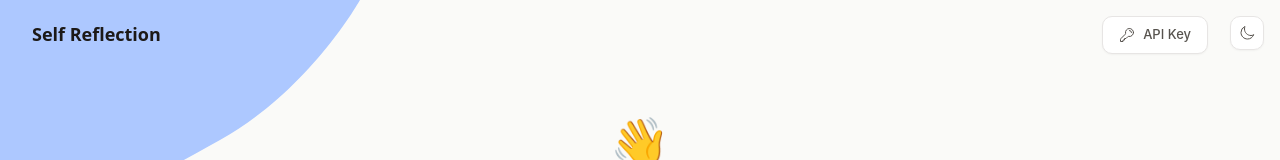
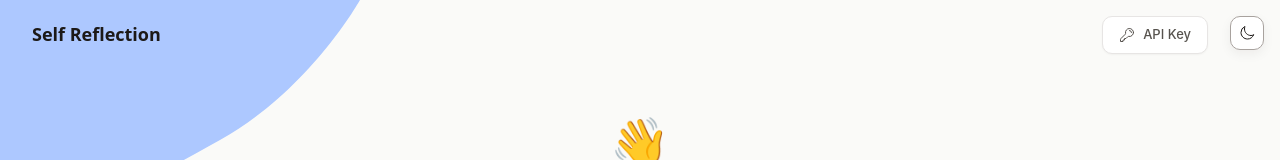
Before and after one commit to Imane-Idrissi/self-reflection-app, a React (Vite) app: page / in a window 1280 px wide. Shown: the top 160 px of the page. Built offline with nearby package versions, Linux system fonts and the light colour scheme.

Commit message:
fix: improve theme toggle visibility with stronger border and icon contrast

```diff
--- a/src/renderer/components/ThemeToggle.tsx
+++ b/src/renderer/components/ThemeToggle.tsx
@@ -4,7 +4,7 @@ export default function ThemeToggle({ theme, onToggle }: { theme: Theme; onToggl
   return (
     <button
       onClick={onToggle}
-      className="flex items-center justify-center rounded-md border border-border bg-bg-elevated p-sm shadow-sm transition-colors duration-[150ms] hover:border-primary-400 hover:text-primary-600"
+      className="flex items-center justify-center rounded-md border border-text-tertiary bg-bg-elevated p-sm shadow-md transition-colors duration-[150ms] hover:border-primary-400 hover:text-primary-600"
       aria-label={theme === 'dark' ? 'Switch to light mode' : 'Switch to dark mode'}
     >
       {theme === 'dark' ? <SunIcon /> : <MoonIcon />}
@@ -14,7 +14,7 @@ export default function ThemeToggle({ theme, onToggle }: { theme: Theme; onToggl
 
 function MoonIcon() {
   return (
-    <svg className="h-4 w-4 text-text-secondary" fill="none" viewBox="0 0 24 24" strokeWidth={1.5} stroke="currentColor">
+    <svg className="h-4 w-4 text-text-primary" fill="none" viewBox="0 0 24 24" strokeWidth={1.5} stroke="currentColor">
       <path strokeLinecap="round" strokeLinejoin="round" d="M21.752 15.002A9.718 9.718 0 0118 15.75c-5.385 0-9.75-4.365-9.75-9.75 0-1.33.266-2.597.748-3.752A9.753 9.753 0 003 11.25C3 16.635 7.365 21 12.75 21a9.753 9.753 0 009.002-5.998z" />
     </svg>
   );
@@ -22,7 +22,7 @@ function MoonIcon() {
 
 function SunIcon() {
   return (
-    <svg className="h-4 w-4 text-text-secondary" fill="none" viewBox="0 0 24 24" strokeWidth={1.5} stroke="currentColor">
+    <svg className="h-4 w-4 text-text-primary" fill="none" viewBox="0 0 24 24" strokeWidth={1.5} stroke="currentColor">
       <path strokeLinecap="round" strokeLinejoin="round" d="M12 3v2.25m6.364.386l-1.591 1.591M21 12h-2.25m-.386 6.364l-1.591-1.591M12 18.75V21m-4.773-4.227l-1.591 1.591M5.25 12H3m4.227-4.773L5.636 5.636M15.75 12a3.75 3.75 0 11-7.5 0 3.75 3.75 0 017.5 0z" />
     </svg>
   );
--- a/src/renderer/report-preview.tsx
+++ b/src/renderer/report-preview.tsx
@@ -1,6 +1,8 @@
-import { createElement } from 'react';
+import { createElement, useState } from 'react';
 import { createRoot } from 'react-dom/client';
 import './styles/globals.css';
+import { useTheme } from './useTheme';
+import ThemeToggle from './components/ThemeToggle';
 import ReportScreen from './screens/ReportScreen';
 
 // eslint-disable-next-line @typescript-eslint/no-explicit-any
@@ -86,9 +88,19 @@ import ReportScreen from './screens/ReportScreen';
     }),
 };
 
+function ReportPreview() {
+  const { theme, toggle } = useTheme();
+  return createElement('div', null,
+    createElement('div', { className: 'fixed top-md right-md z-50' },
+      createElement(ThemeToggle, { theme, onToggle: toggle })
+    ),
+    createElement(ReportScreen, {
+      sessionId: 'preview-session',
+      onStartNew: () => alert('Start New Session clicked'),
+    })
+  );
+}
+
 createRoot(document.getElementById('root')!).render(
-  createElement(ReportScreen, {
-    sessionId: 'preview-session',
-    onStartNew: () => alert('Start New Session clicked'),
-  })
+  createElement(ReportPreview)
 );
```
